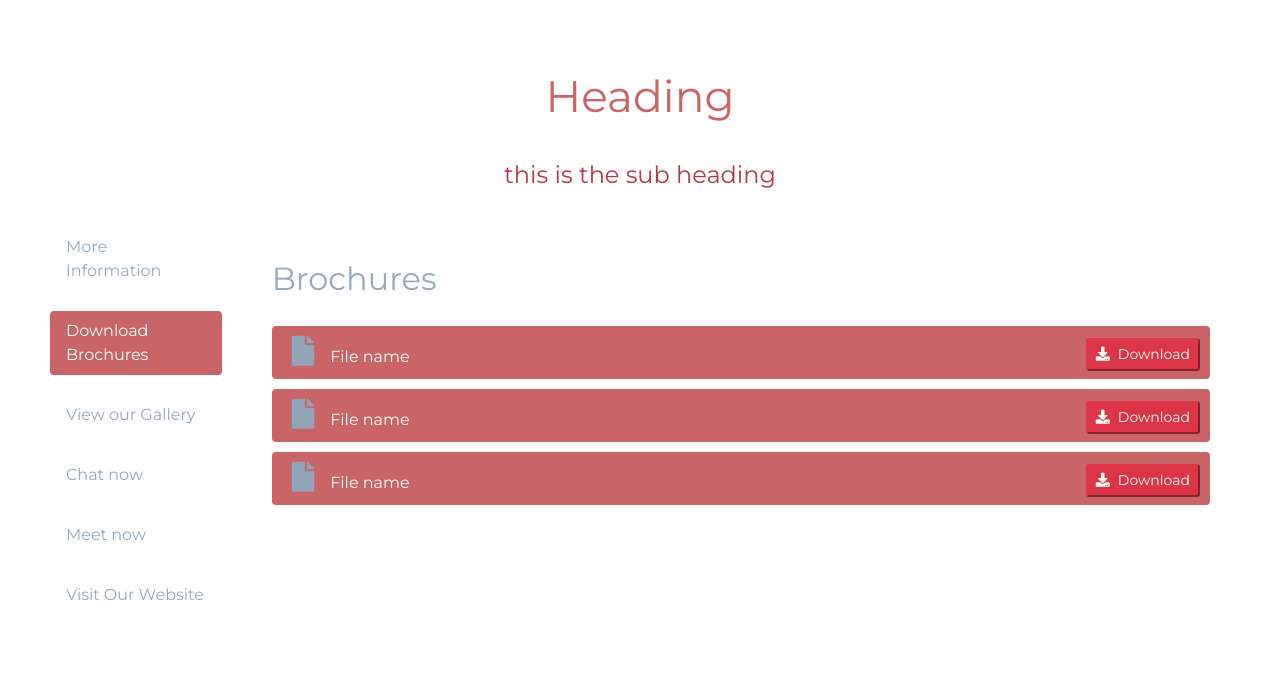
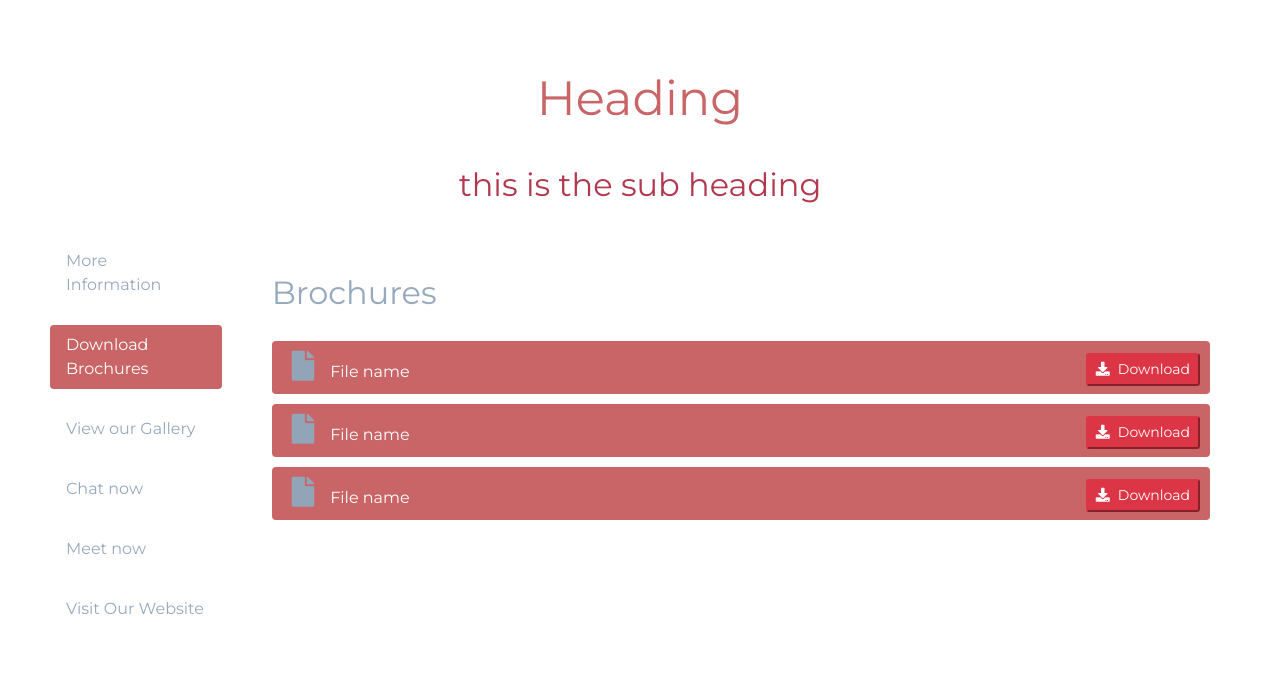
Before and after one commit to madhu1803/manav_rachna, a plain HTML site: page index.html in a window 1280 px wide. Drawn offline with nearby package versions, Linux system fonts and the light colour scheme.

Commit message:
increased heading size

```diff
--- a/assets/css/index.css
+++ b/assets/css/index.css
@@ -19,7 +19,7 @@ body {
   text-align: center;
   background-color: white;
   padding: 20px;
-  font-size: 2.75rem !important;
+  font-size: 3rem !important;
   color: #c96567;
 }
 
@@ -29,7 +29,7 @@ body {
 
 .main-container .header-container .header-text h6 {
   color: #b2384f !important;
-  font-size: 1.5rem !important;
+  font-size: 2rem !important;
   text-align: center;
 }
 
```
